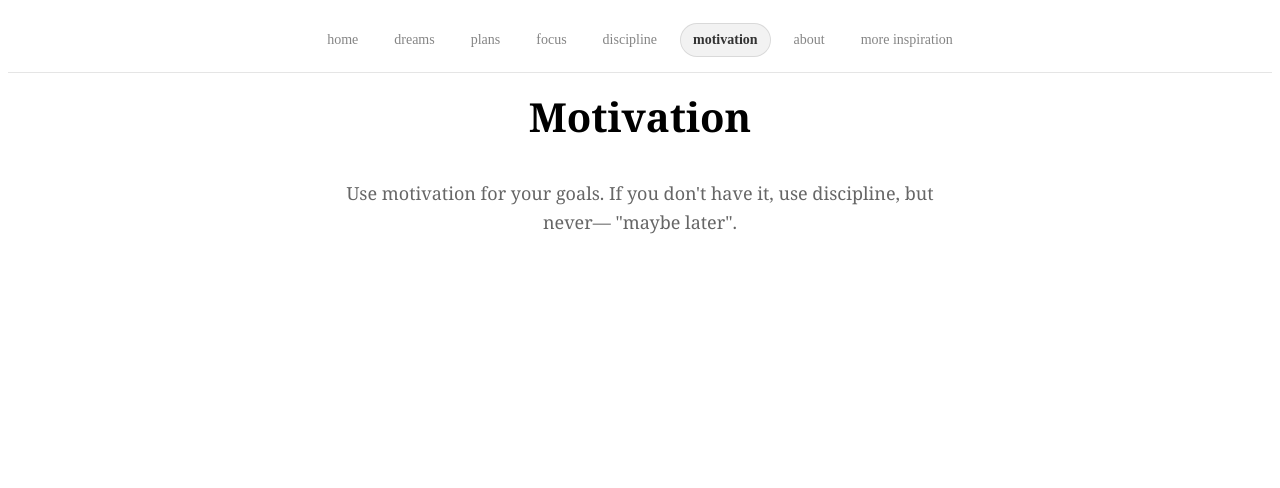
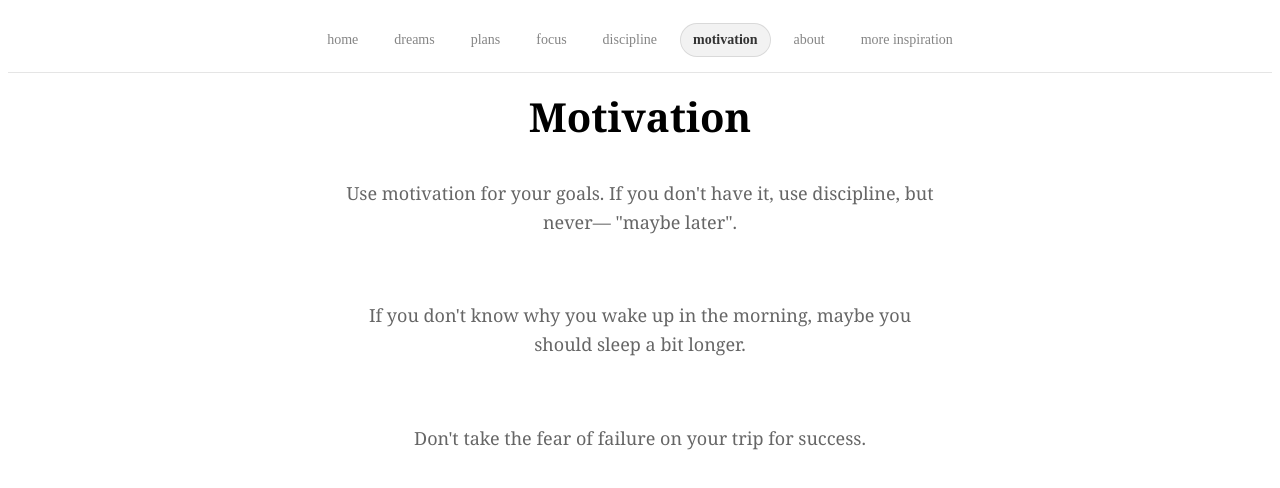
Before and after one commit to maxerfodimo/maxerfodimo, a Next.js app: page /motivation in a window 1280 px wide. Shown: the top 488 px of the page. Built offline with nearby package versions, Linux system fonts and the light colour scheme.

Commit message:
update motivation

```diff
--- a/app/motivation/page.tsx
+++ b/app/motivation/page.tsx
@@ -45,6 +45,10 @@ export default function MotivationPage() {
           color: "#666"
         }}>
           <p>Use motivation for your goals. If you don't have it, use discipline, but never— "maybe later".</p>
+        <br />
+        <p>If you don't know why you wake up in the morning, maybe you should sleep a bit longer.</p>
+        <br />
+        <p>Don't take the fear of failure on your trip for success.</p>
         </div>
       </div>
       </div>
```
